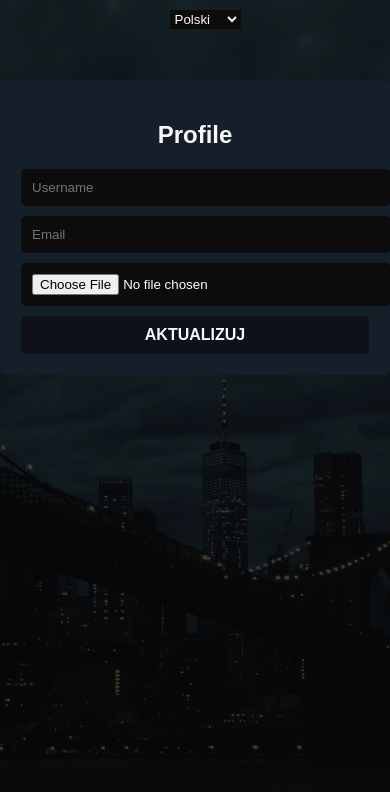
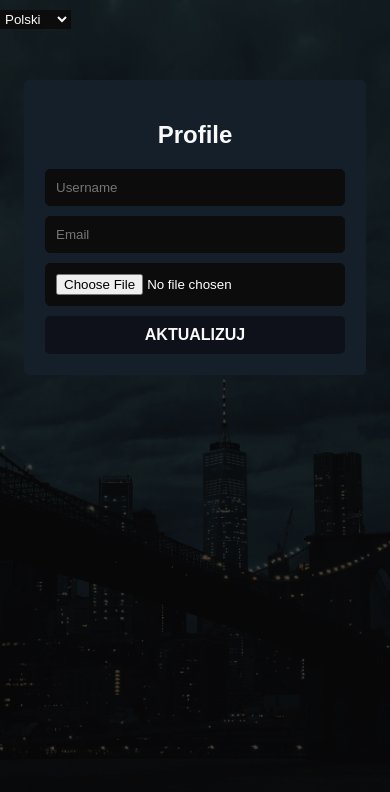
Before and after one commit to traetor/johnny-systems, a React app: page /profile in a window 390 px wide. Shown: the top 792 px of the page. Built offline with nearby package versions, Linux system fonts and the light colour scheme; no server answers.

Commit message:
navbar styling responsive

```diff
--- a/src/components/Auth/Auth.scss
+++ b/src/components/Auth/Auth.scss
@@ -28,7 +28,7 @@ $background-overlay: rgba(0, 0, 0, 0.7);
   max-width: 400px;
   margin: 0 auto;
   padding: 20px;
-  border: 1px solid $primary-color;
+  border: 1px solid $text-color;
   border-radius: 5px;
   background-color: $primary-color;
 
--- a/src/components/Navbar/Navbar.js
+++ b/src/components/Navbar/Navbar.js
@@ -1,4 +1,4 @@
-import React from 'react';
+import React, { useState, useEffect } from 'react';
 import { Link } from 'react-router-dom';
 import { useAuth } from '../../contexts/AuthContext';
 import texts from '../../texts';
@@ -6,23 +6,66 @@ import './Navbar.scss';
 
 function Navbar({ language, handleLanguageChange }) {
     const { isLoggedIn, logout } = useAuth();
+    const [isMobileMenuOpen, setIsMobileMenuOpen] = useState(false);
+    const [isSticky, setIsSticky] = useState(false);
+
+    const toggleMobileMenu = () => {
+        setIsMobileMenuOpen(!isMobileMenuOpen);
+    };
+
+    useEffect(() => {
+        const handleScroll = () => {
+            const currentScrollY = window.scrollY;
+            if (currentScrollY > 0) {
+                setIsSticky(true);
+            } else {
+                setIsSticky(false);
+            }
+        };
+
+        window.addEventListener('scroll', handleScroll);
+
+        return () => {
+            window.removeEventListener('scroll', handleScroll);
+        };
+    }, []);
 
     return (
-        <nav className="navbar">
-            {isLoggedIn ? (
+        <nav className={`navbar ${isSticky ? 'sticky' : ''}`}>
+            <div className="navbar-container">
+                <div className="nav-links">
+                    {isLoggedIn && (
                         <>
                             <Link to="/tasks">{texts[language].tasks}</Link>
                             <Link to="/profile">{texts[language].profile}</Link>
                             <Link to="/" onClick={logout}>{texts[language].logout}</Link>
                         </>
-            ) : (
-                <></>
                     )}
+                </div>
+                <div className="nav-language-select">
                     <select value={language} onChange={handleLanguageChange}>
                         <option value="pl">Polski</option>
                         <option value="en">English</option>
                         <option value="de">Deutsch</option>
                     </select>
+                </div>
+                {isLoggedIn && (
+                    <div className="mobile-menu-toggle" onClick={toggleMobileMenu}>
+                        <div className="hamburger"></div>
+                    </div>
+                )}
+                <div className={`mobile-menu ${isMobileMenuOpen ? 'open' : ''}`}>
+                    <div className="mobile-menu-links">
+                        {isLoggedIn && (
+                            <>
+                                <Link to="/tasks" onClick={toggleMobileMenu}>{texts[language].tasks}</Link>
+                                <Link to="/profile" onClick={toggleMobileMenu}>{texts[language].profile}</Link>
+                                <Link to="/" onClick={() => { logout(); toggleMobileMenu(); }}>{texts[language].logout}</Link>
+                            </>
+                        )}
+                    </div>
+                </div>
+            </div>
         </nav>
     );
 }
--- a/src/components/Navbar/Navbar.scss
+++ b/src/components/Navbar/Navbar.scss
@@ -1,10 +1,24 @@
 .navbar {
-  padding: 10px;
+  padding: 10px 0;
   display: flex;
-  justify-content: space-around;
+  justify-content: space-between;
   position: fixed;
   width: 100%;
   z-index: 3;
+  background-color: transparent;
+  color: #fff;
+  transition: background-color 0.3s ease-in-out;
+
+  .navbar-container {
+    display: flex;
+    align-items: center;
+    justify-content: space-between;
+    width: 100%;
+  }
+
+  .nav-links {
+    display: flex;
+    align-items: center;
 
     a {
       color: #fff;
@@ -13,13 +27,74 @@
       border-radius: 5px;
 
       &:hover {
-      background-color: #444;
+        background-color: #151F29;
       }
     }
   }
 
-@media (max-width: 768px) {
-  a {
-    font-size: 12px;
+  .nav-language-select {
+    margin-right: 10px; // Dodaj odstęp między selectem a hamburgerem na większych ekranach
+  }
+
+  .mobile-menu-toggle {
+    display: none; // Ukryj domyślnie dla większych ekranów
+    cursor: pointer;
+    padding: 10px;
+
+    .hamburger {
+      width: 25px;
+      height: 3px;
+      background-color: #fff;
+      margin: 5px 0;
     }
   }
+
+  .mobile-menu {
+    position: absolute;
+    top: 60px; // Wysunięcie poniżej paska nawigacji
+    right: 0;
+    background-color: #151F29;
+    width: 200px;
+    transform: translateX(100%);
+    transition: transform 0.3s ease-in-out;
+
+    &.open {
+      transform: translateX(0);
+    }
+
+    .mobile-menu-links {
+      display: flex;
+      flex-direction: column;
+
+      a {
+        color: #fff;
+        text-decoration: none;
+        padding: 10px 20px;
+        border-radius: 5px;
+
+        &:hover {
+          background-color: #151F29;
+        }
+      }
+    }
+  }
+
+  &.sticky {
+    background-color: #151F29; // Nowe tło nawigacji po przewinięciu
+    box-shadow: 0 2px 5px rgba(0, 0, 0, 0.2); // Dodatkowy cień, jeśli potrzebny
+  }
+
+  @media (max-width: 768px) {
+    .nav-links {
+      display: none; // Ukryj główne menu na mniejszych ekranach
+    }
+
+    .nav-language-select {
+      margin-right: 0; // Zresetuj margines dla selecta na mniejszych ekranach
+    }
+
+    .mobile-menu-toggle {
+      display: block; // Pokaż przycisk hamburgera
+    }
+  }
+}
--- a/src/components/Tasks/Tasks.scss
+++ b/src/components/Tasks/Tasks.scss
@@ -143,3 +143,9 @@
 .popup button:last-of-type:hover {
   background-color: #c82333;
 }
+
+@media (max-width: 500px) {
+  .task-columns {
+    flex-direction: column;
+  }
+}
--- a/src/components/UserProfile/Profile.scss
+++ b/src/components/UserProfile/Profile.scss
@@ -12,7 +12,7 @@
 
   input {
     display: block;
-    width: 100%;
+    width: 578px;
     padding: 10px;
     margin: 10px 0;
     border: 1px solid #0C0C0D;
@@ -48,3 +48,14 @@
     display: block;
   }
 }
+
+@media (max-width: 500px) {
+  .profile-container {
+    width: 100%;
+    max-width: 300px;
+    input {
+      width: 100%;
+      max-width: 278px;
+    }
+  }
+}
--- a/src/styles/Global.scss
+++ b/src/styles/Global.scss
@@ -1,6 +1,5 @@
 .container {
   height: 100vh;
-  width: 100vw;
   padding-top: 80px;
 }
 
```
Lines whose indentation alone changed are shown as unchanged.
